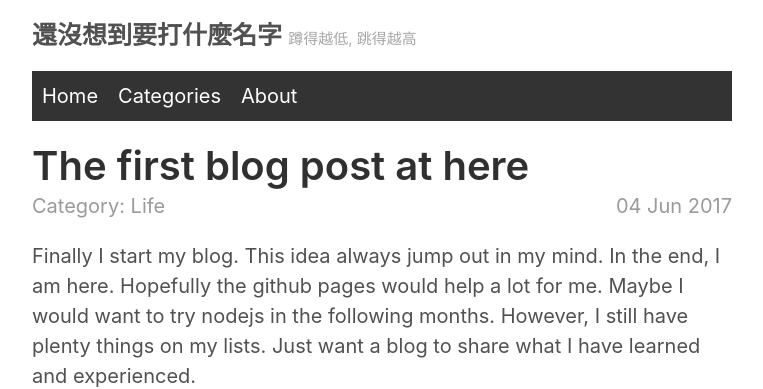
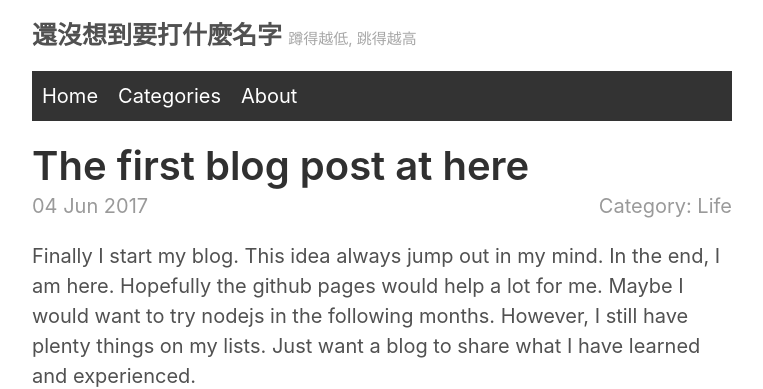
Before and after one commit to nickhitsai/nickhitsai.github.io, a Jekyll site: the page built from _posts/2017-06-04-the-first-blog-post.markdown, in a window 1280 px wide. Shown: the top 389 px of the page, without its empty margins (258-1021 px from the left). Built offline with Jekyll 4.4.1, drawn with Linux system fonts in a browser that asks for light colours.

Commit message:
modify category

```diff
--- a/_layouts/post.html
+++ b/_layouts/post.html
@@ -5,15 +5,15 @@ layout: default
 <article class="post">
   <header>
     <h1 class="post-title">{{ page.title }}</h1>
-    <div class="post-categories">
+    <div class="post-date">
+      <time datetime="{{ page.date | date_to_xmlschema }}">{{ page.date | date_to_string }}</time>
       {% if post %}
         {% assign categories = post.categories %}
       {% else %}
         {% assign categories = page.categories %}
       {% endif %}
       {% for category in categories %}
-      Category: {{category}}<time datetime="{{ page.date | date_to_xmlschema }}" class="post-date">{{ page.date | date_to_string }}</time>
-      <!-- <a href="{{site.baseurl}}/categories/#{{category|slugize}}">{{category}}</a> -->
+      <span class="post-categories">Category: {{category}}</span>
       {% unless forloop.last %}&nbsp;{% endunless %}
       {% endfor %}
     </div>
@@ -21,19 +21,3 @@ layout: default
 
   {{ content }}
 </article>
-
-<!-- {% if site.related_posts != empty %}
-<aside class="related">
-  <h3>Related posts</h3>
-  <ul class="related-posts">
-    {% for post in site.related_posts limit:3 %}
-      <li>
-        <a href="{{ site.baseurl }}{{ post.url }}">
-          {{ post.title }}
-          <small><time datetime="{{ post.date | date_to_xmlschema }}">{{ post.date | date_to_string }}</time></small>
-        </a>
-      </li>
-    {% endfor %}
-  </ul>
-</aside>
-{% endif %} -->
--- a/_sass/_posts.scss
+++ b/_sass/_posts.scss
@@ -25,16 +25,15 @@
 
 // Meta data line below post title
 .post-date {
-  float: right;
+  display: block;
+  margin-top: -.5rem;
+  margin-bottom: 1rem;
+  color: #9a9a9a;
 }
 
 // Meta data line below post categories
 .post-categories {
-  display: block;
-  // float: right;
-  margin-top: -.5rem;
-  margin-bottom: 1rem;
-  color: #9a9a9a;
+  float: right;
 }
 
 // Related posts
```
